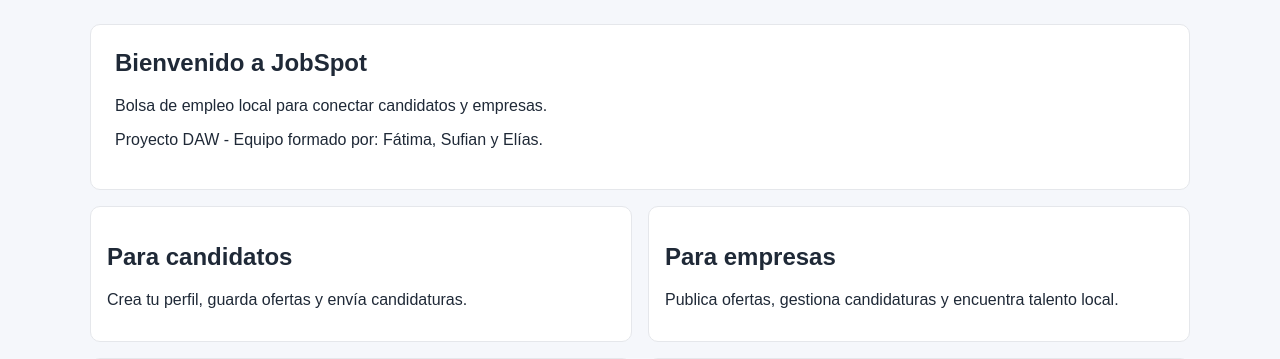
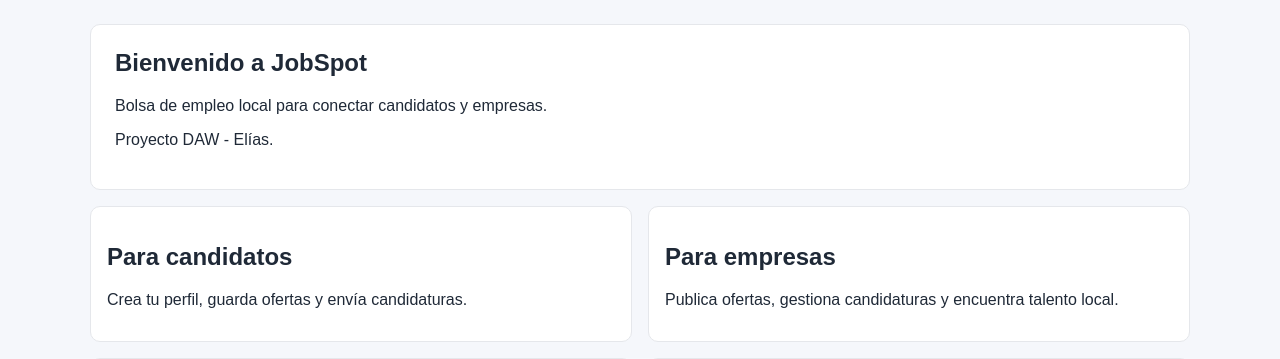
Before and after one commit to eliasbagueste/jobspot, a PHP site: page / in a window 1280 px wide. Shown: the part 54-413 px from the top of the page. Run offline with PHP 8.4, Linux system fonts and the light colour scheme.

Commit message:
Cambios generales

```diff
--- a/config/config.php
+++ b/config/config.php
@@ -63,6 +63,7 @@ if ($host === 'jobspot.es' || $host === 'www.jobspot.es') {
  *
  * Aquí se guardan las credenciales de la base de datos
  * y cualquier otro secreto o configuración sensible.
+ * __DIR__ es la variable mágica que apunta al directorio actual
  */
 $envFile = __DIR__ . '/env.php';
 
--- a/index.php
+++ b/index.php
@@ -6,7 +6,7 @@ require_once __DIR__ . '/includes/header.php';
 <section class="hero">
     <h1>Bienvenido a <?= APP_NAME; ?></h1>
     <p>Bolsa de empleo local para conectar candidatos y empresas.</p>
-    <p>Proyecto DAW - Equipo formado por: Fátima, Sufian y Elías.</p>
+    <p>Proyecto DAW - Elías.</p>
 </section>
 
 <section class="grid">
```
